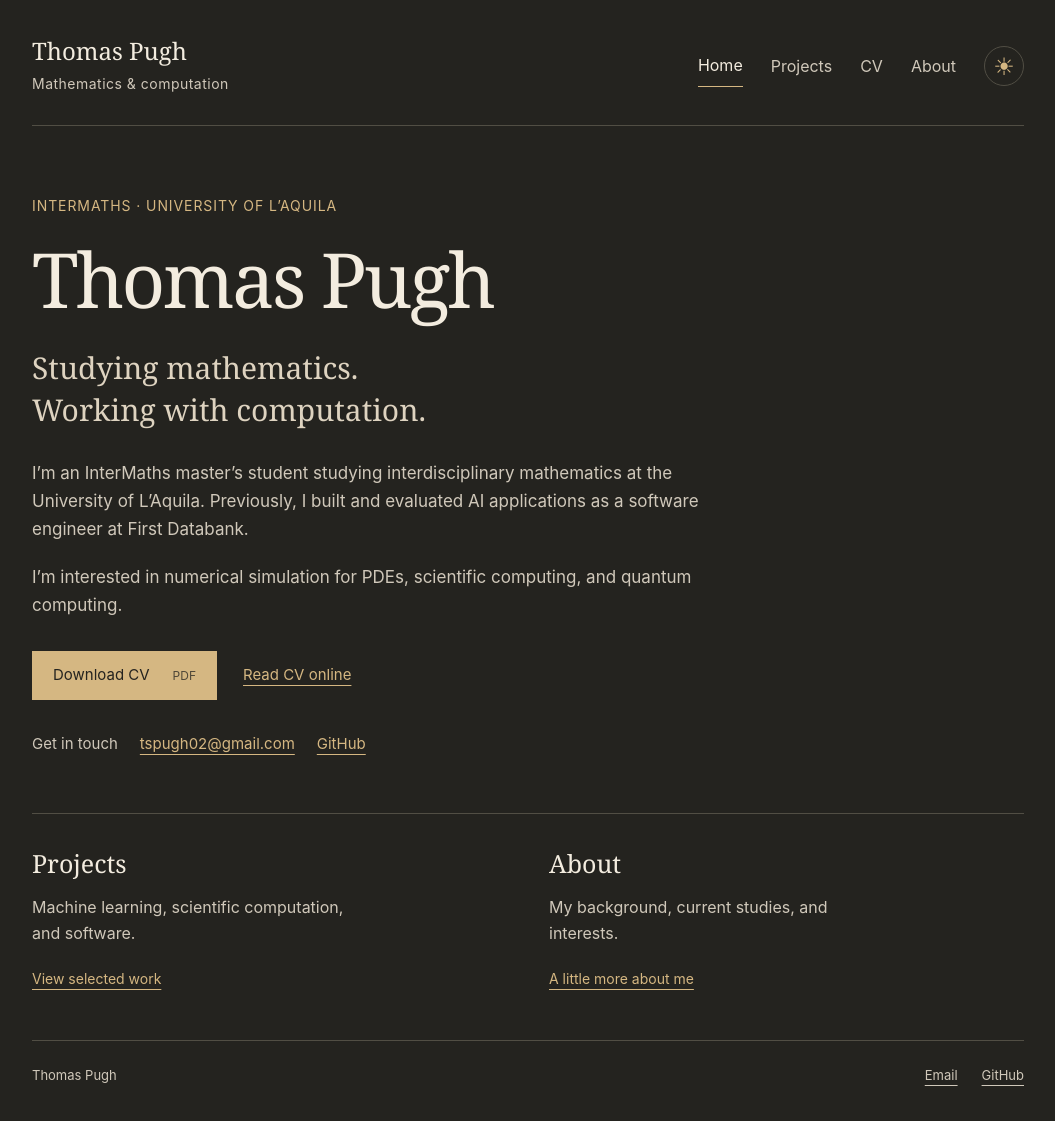
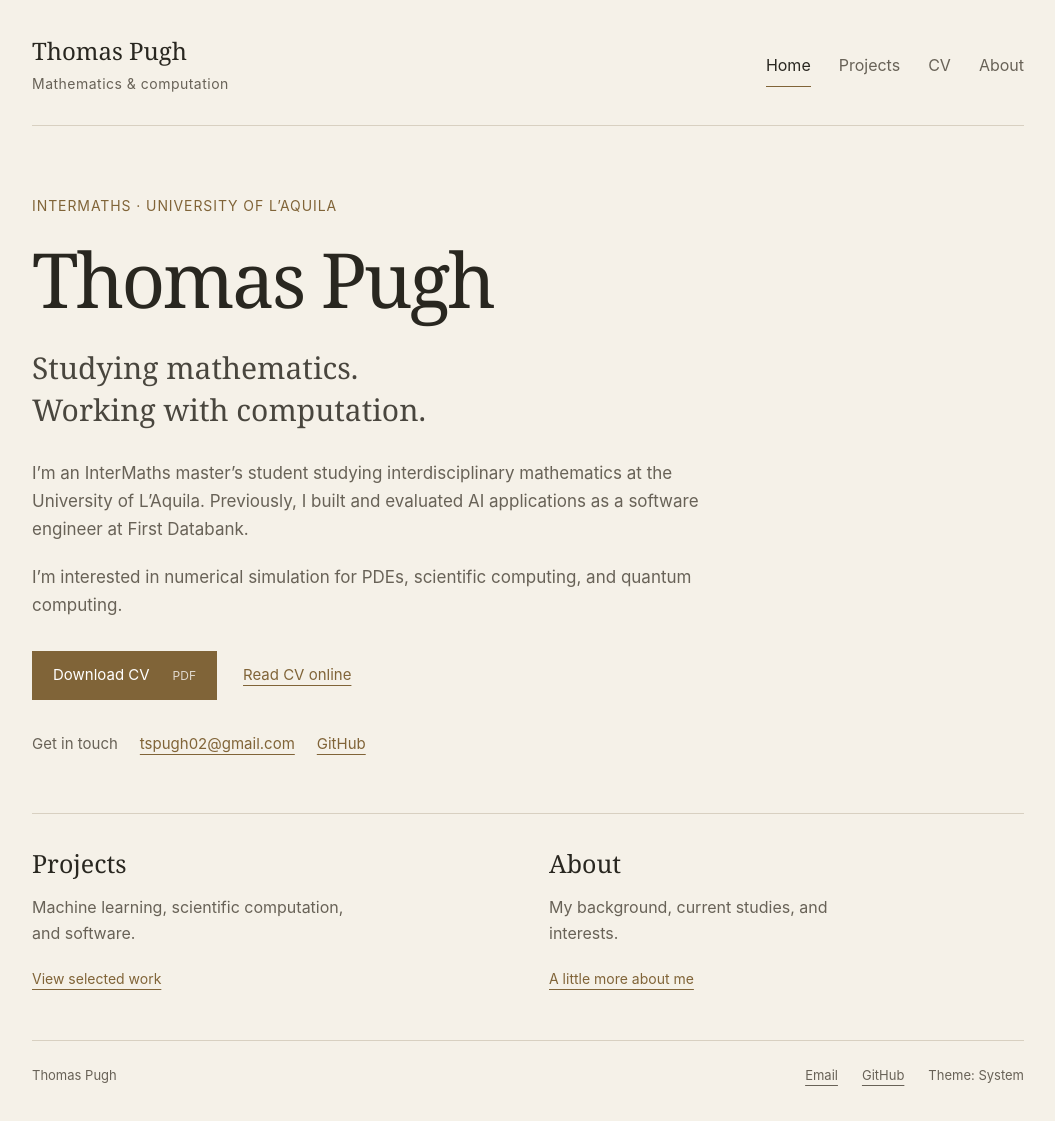
Before and after one commit to tspugh/tspugh.github.io, a plain HTML site: page index.html in a window 1280 px wide. Shown: the whole page, without its empty margins (112-1167 px from the left). Drawn offline with Linux system fonts and the light colour scheme.

Commit message:
Move theme control to footer and default to system appearance

```diff
--- a/index.html
+++ b/index.html
@@ -3,7 +3,7 @@
 <body><a class="skip" href="#main">Skip to content</a>
 <div class="shell">
 <header><a class="wordmark" href="index.html">Thomas Pugh<span>Mathematics &amp; computation</span></a>
-<nav aria-label="Main navigation"><a href="index.html" aria-current="page">Home</a><a href="projects.html">Projects</a><a href="cv.html">CV</a><a href="about.html">About</a><button class="theme-toggle" type="button" aria-label="Switch to light mode" hidden><span aria-hidden="true">☀</span></button></nav></header>
+<nav aria-label="Main navigation"><a href="index.html" aria-current="page">Home</a><a href="projects.html">Projects</a><a href="cv.html">CV</a><a href="about.html">About</a></nav></header>
 <main id="main">
 <section class="intro">
 <p class="eyebrow">InterMaths · University of L’Aquila</p>
@@ -19,4 +19,4 @@
 <h2>About</h2>
 <p>My background, current studies, and interests.</p><span>A little more about me</span></a></section></main>
 <footer><span>Thomas Pugh</span>
-<div><a href="mailto:tspugh02@gmail.com">Email</a><a href="https://github.com/tspugh">GitHub</a></div></footer></div></body></html>
+<div><a href="mailto:tspugh02@gmail.com">Email</a><a href="https://github.com/tspugh">GitHub</a><button class="theme-toggle" type="button" hidden>Theme: System</button></div></footer></div></body></html>
--- a/style.css
+++ b/style.css
@@ -46,12 +46,12 @@ body{line-height:1.65}.intro-copy,.prose{max-width:66ch}.eyebrow{font-size:14px;
 .section-lead>h2{font:600 24px/1.3 -apple-system,BlinkMacSystemFont,"Segoe UI",sans-serif;color:var(--ink);margin-bottom:18px}
 @media print{.section-lead>h2{font-size:13pt;margin-bottom:8pt;color:#111}}
 
-/* Optional light palette; the existing dark theme remains the default. */
-.theme-toggle{align-self:center;flex:none;width:40px;height:40px;padding:0;border:1px solid var(--rule);border-radius:50%;background:transparent;color:var(--accent);font:24px/1 system-ui,sans-serif;cursor:pointer}
-.theme-toggle:hover{background:var(--panel);color:var(--ink)}
+/* Theme control and light palette. */
+ .theme-toggle{padding:0;border:0;background:transparent;color:var(--muted);font:inherit;cursor:pointer;text-underline-offset:5px}
+.theme-toggle:hover{color:var(--ink);text-decoration:underline}
 .theme-toggle:focus-visible{outline:2px solid var(--accent);outline-offset:4px}
 .theme-toggle[hidden]{display:none}
-header nav{align-items:center}
+footer{gap:12px;flex-wrap:wrap}footer div{align-items:center;flex-wrap:wrap;gap:12px 24px}
 @media screen{
  :root[data-theme="light"]{color-scheme:light;--bg:#f5f1e8;--panel:#fffcf6;--ink:#292720;--muted:#686257;--accent:#806438;--rule:#d8d0c1}
  [data-theme="light"] a:hover{color:#594322}
@@ -62,5 +62,5 @@ header nav{align-items:center}
  [data-theme="light"] .cv-card ul{color:#49463e}
  [data-theme="light"] .cv-jumps{box-shadow:0 6px 12px #2927200a}
 }
-@media(max-width:650px){header nav{gap:20px}.theme-toggle{margin-left:auto;width:36px;height:36px}}
+
 @media print{.theme-toggle{display:none!important}}
--- a/theme.js
+++ b/theme.js
@@ -1,29 +1,37 @@
 (() => {
   const root = document.documentElement;
-  let theme = 'dark';
+  const system = window.matchMedia('(prefers-color-scheme: dark)');
+  let preference = 'system';
   try {
-    if (localStorage.getItem('theme') === 'light') theme = 'light';
+    const saved = localStorage.getItem('theme');
+    if (saved === 'light' || saved === 'dark') preference = saved;
   } catch { /* Theme switching also works when storage is unavailable. */ }
+  let button;
   const apply = () => {
+    const theme = preference === 'system' ? (system.matches ? 'dark' : 'light') : preference;
     root.dataset.theme = theme;
     document.querySelector('meta[name="theme-color"]')?.setAttribute('content', theme === 'light' ? '#f5f1e8' : '#24231f');
+    if (button) {
+      const next = preference === 'system' ? 'light' : preference === 'light' ? 'dark' : 'system';
+      button.textContent = `Theme: ${preference[0].toUpperCase()}${preference.slice(1)}`;
+      button.setAttribute('aria-label', `Theme: ${preference}. Switch to ${next} theme`);
+      button.title = `Switch to ${next} theme`;
+    }
   };
   apply();
+  system.addEventListener('change', () => { if (preference === 'system') apply(); });
   document.addEventListener('DOMContentLoaded', () => {
-    const button = document.querySelector('.theme-toggle');
+    button = document.querySelector('.theme-toggle');
     if (!button) return;
-    const update = () => {
-      button.setAttribute('aria-label', `Switch to ${theme === 'light' ? 'dark' : 'light'} mode`);
-      button.title = button.getAttribute('aria-label');
-      button.firstElementChild.textContent = theme === 'light' ? '☾' : '☀';
-    };
     button.hidden = false;
-    update();
+    apply();
     button.addEventListener('click', () => {
-      theme = theme === 'light' ? 'dark' : 'light';
+      preference = preference === 'system' ? 'light' : preference === 'light' ? 'dark' : 'system';
       apply();
-      update();
-      try { localStorage.setItem('theme', theme); } catch {}
+      try {
+        if (preference === 'system') localStorage.removeItem('theme');
+        else localStorage.setItem('theme', preference);
+      } catch {}
     });
   });
 })();
```
Also changed, not shown: about.html (+2 -2 lines), cv.html (+2 -2 lines), projects.html (+2 -2 lines).
